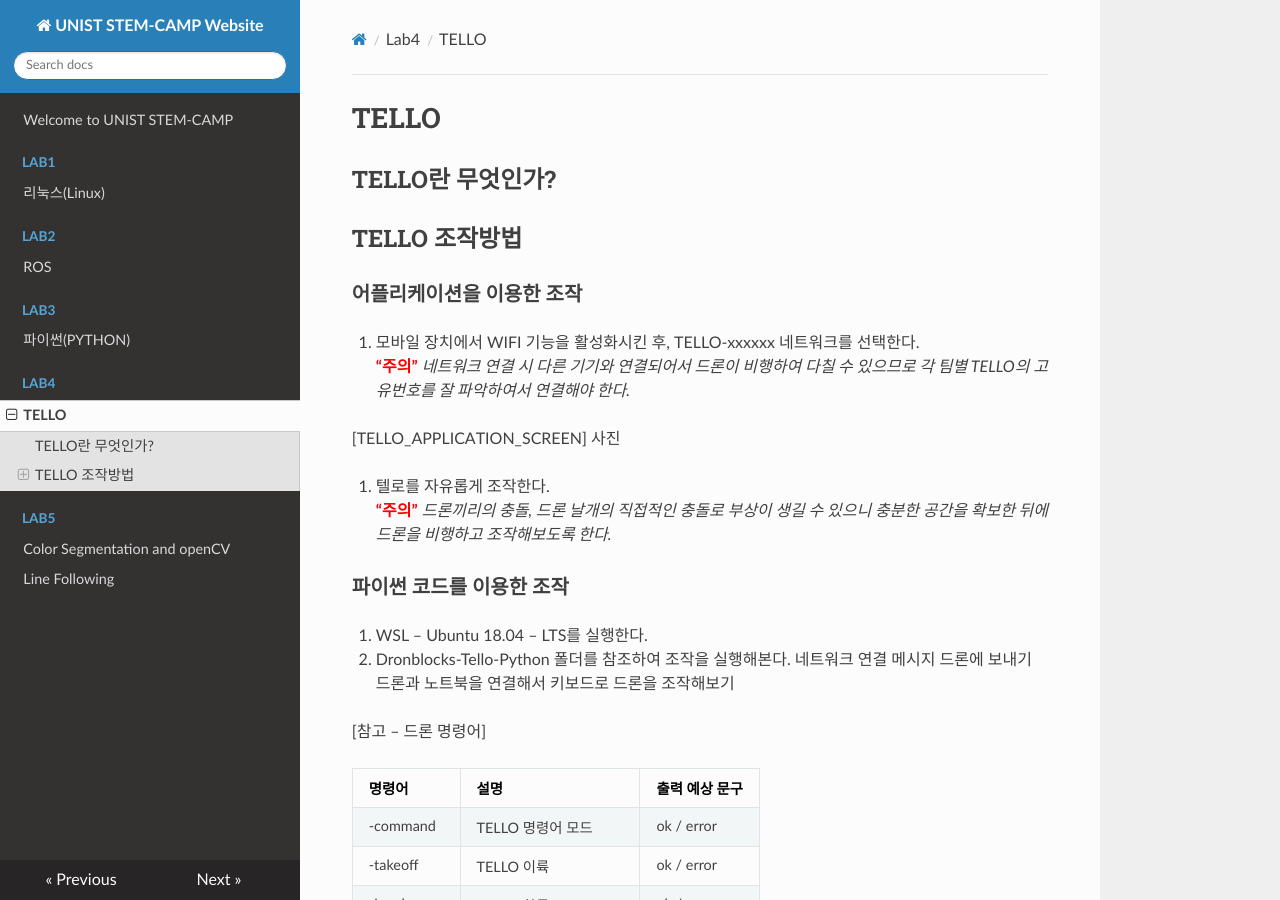
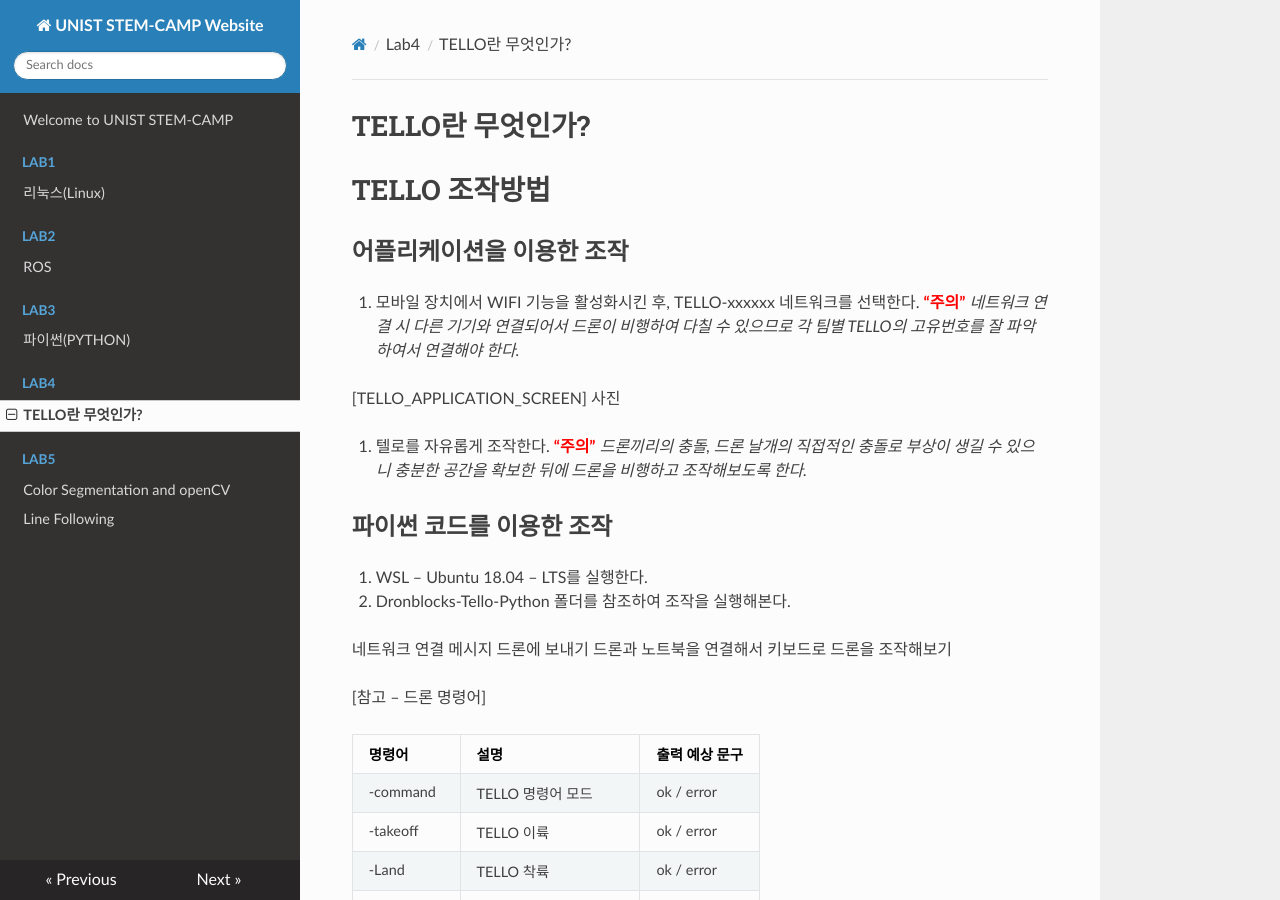
Before and after one commit to UNIST-STEM/2020, an MkDocs documentation site: the page built from docs/Lab4/Lab4.md, in a window 1280 px wide and 900 px high. Built offline with MkDocs 1.6.1, drawn with Linux system fonts in a browser that asks for light colours; nearby versions of some CDN libraries.

```diff
--- a/docs/Lab4/Lab4.md
+++ b/docs/Lab4/Lab4.md
@@ -1,19 +1,23 @@
-# TELLO
-## TELLO란 무엇인가?
+# TELLO란 무엇인가?
 
-## TELLO 조작방법
-### 어플리케이션을 이용한 조작
-1.	모바일 장치에서 WIFI 기능을 활성화시킨 후, TELLO-xxxxxx 네트워크를 선택한다.<br>
+# TELLO 조작방법
+
+## 어플리케이션을 이용한 조작
+
+1.	모바일 장치에서 WIFI 기능을 활성화시킨 후, TELLO-xxxxxx 네트워크를 선택한다.
   <span style="color:red">__“주의”__</span> _네트워크 연결 시 다른 기기와 연결되어서 드론이 비행하여 다칠 수 있으므로 각 팀별 TELLO의 고유번호를 잘 파악하여서 연결해야 한다._
 
 [TELLO_APPLICATION_SCREEN] 사진
 
-2.	텔로를 자유롭게 조작한다.<br>
+2.	텔로를 자유롭게 조작한다.
   <span style="color:red">__“주의”__</span> _드론끼리의 충돌, 드론 날개의 직접적인 충돌로 부상이 생길 수 있으니 충분한 공간을 확보한 뒤에 드론을 비행하고 조작해보도록 한다._
 
-### 파이썬 코드를 이용한 조작
+## 파이썬 코드를 이용한 조작
+
 1.	WSL – Ubuntu 18.04 – LTS를 실행한다.
 2.	Dronblocks-Tello-Python 폴더를 참조하여 조작을 실행해본다.
+
+
 네트워크 연결 메시지 드론에 보내기
 드론과 노트북을 연결해서 키보드로 드론을 조작해보기
 
```
Also changed, not shown: README.md (+1 -1 lines), site/Lab2/ROS_Manual/index.html, site/Lab4/Lab4/index.html, site/index.html, site/mkdocs/search_index.json.
